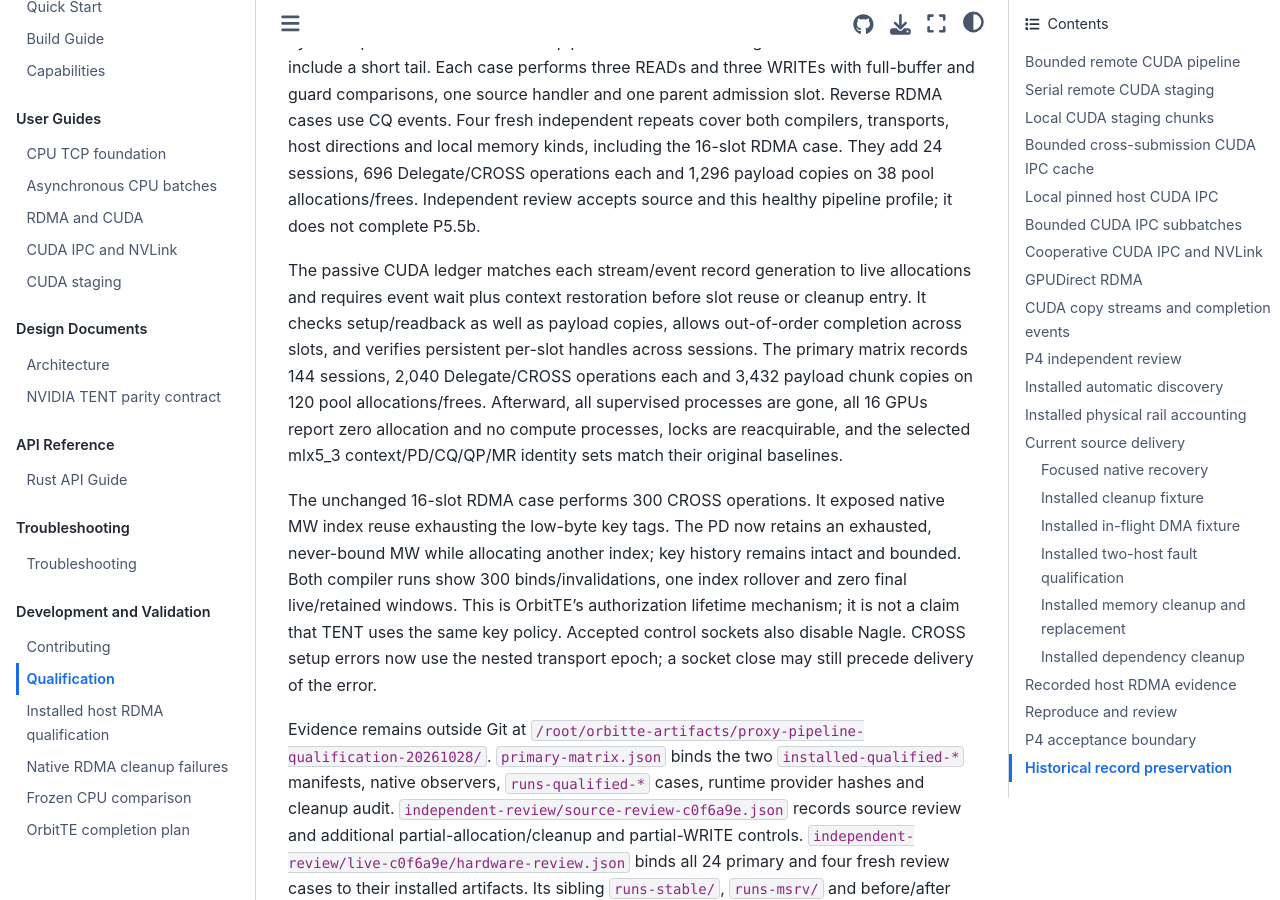
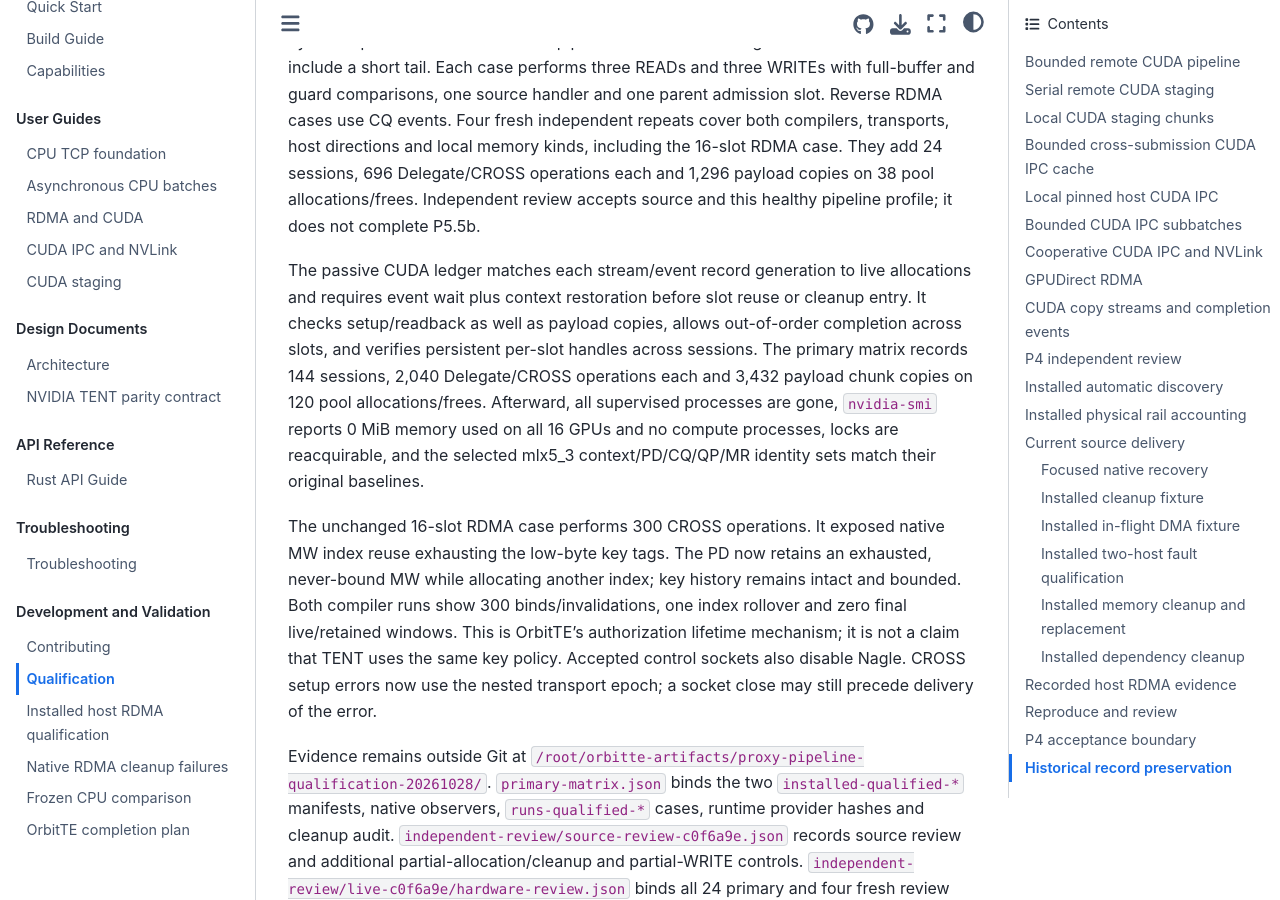
Before and after one commit to OrbitInfra/OrbitTE, a Sphinx documentation site: the page built from docs/qualification.md, in a window 1280 px wide and 900 px high, scrolled down 908 px. Built offline with Sphinx 7.4.7 and the Sphinx Book theme 1.1.4, drawn with Linux system fonts in a browser that asks for light colours.

Commit message:
docs: describe GPU cleanup at observed precision

```diff
--- a/docs/qualification.md
+++ b/docs/qualification.md
@@ -51,9 +51,9 @@ or cleanup entry. It checks setup/readback as well as payload copies, allows
 out-of-order completion across slots, and verifies persistent per-slot handles
 across sessions. The primary matrix records 144 sessions, 2,040 Delegate/CROSS
 operations each and 3,432 payload chunk copies on 120 pool allocations/frees.
-Afterward, all supervised processes are gone, all 16 GPUs report zero allocation
-and no compute processes, locks are reacquirable, and the selected mlx5_3
-context/PD/CQ/QP/MR identity sets match their original baselines.
+Afterward, all supervised processes are gone, `nvidia-smi` reports 0 MiB memory
+used on all 16 GPUs and no compute processes, locks are reacquirable, and the
+selected mlx5_3 context/PD/CQ/QP/MR identity sets match their original baselines.
 
 The unchanged 16-slot RDMA case performs 300 CROSS operations. It exposed
 native MW index reuse exhausting the low-byte key tags. The PD now retains an
```
